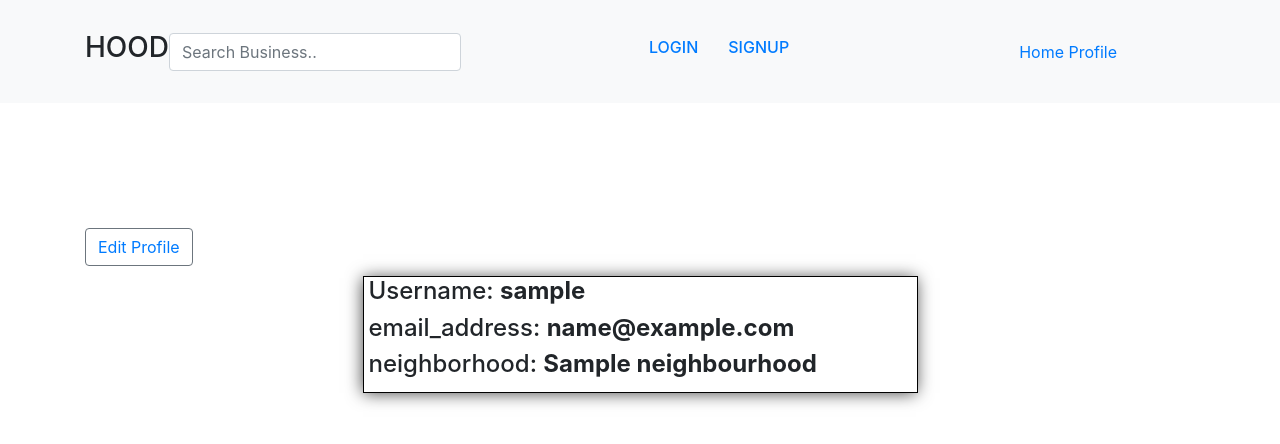
After one commit to DavidWatibini/nyozi, a Django app: page /profile/ in a window 1280 px wide. The commit adds this page. Shown: the top 444 px of the page. Run offline with Django 3.2, Linux system fonts and the light colour scheme; tables that the repository leaves empty hold one stand-in row (values such as "Sample post"); some libraries are stand-ins or nearby versions; some web fonts are replaced.

Commit message:
profile updates done

```diff
--- a/hood/forms.py
+++ b/hood/forms.py
@@ -10,3 +10,8 @@ class MakePostForm(forms.ModelForm):
     class Meta:
         model = Post
         fields = ('image_path','image_description','hood_id')
+
+class UploadForm(forms.ModelForm):
+    class Meta:
+        model = UserProfile
+        fields =('user','email_address','neighborhood_id')
--- a/hood/templates/navbar.html
+++ b/hood/templates/navbar.html
@@ -53,9 +53,9 @@
         </div>
         <div style='margin-left:150px;float:left;'>
 
-          <a href="">Home</a>
+          <a href="/">Home</a>
 
-          <a href="">Profile</a>
+          <a href="/profile">Profile</a>
         </div>
       </div>
     </div>
--- /dev/null
+++ b/hood/templates/profile.html
@@ -0,0 +1,30 @@
+{% extends 'base.html' %}
+{% block content %}
+{{ block.super}}
+{% load bootstrap4%}
+
+<br>
+<br>
+<br>
+<div class="container">
+  <button id="button_h" type="button" class="btn btn-outline-secondary"><a href="/new">Edit Profile</a></button>
+  <i id="fa_h" style="font-size:24px" class="fa fa-cog" aria-hidden="true"></i>
+  <div id="block">
+    <div class="block">
+      {% for prof in all_profile%}
+      <h4 id="p_hhh">Username: <strong>{{prof.user}}</strong></h4>
+      <h4 id="p_hhh">email_address: <strong>{{prof.email_address}}</strong></h4>
+      <h4 id="p_hhh">neighborhood: <strong>{{prof.neighborhood_id}}</strong></h4>
+      {% endfor %}
+    </div>
+    <br>
+  </div>
+</div>
+<br>
+<br>
+<div class="">
+  {%for de in images%}
+  <img src="{{de.image_path.url}}" alt="">
+  {%endfor%}
+</div>
+{%endblock%}
--- a/hood/urls.py
+++ b/hood/urls.py
@@ -11,6 +11,8 @@ urlpatterns= [
     url(r'hood/', views.hood, name="hood"),
     url(r'post',views.post,name="post"),
     url(r'^search/', views.search_business, name='search_results'),
+    url(r'profile/',views.profile_index, name='profile'),
+    url(r'new/',views.update_index, name='new')
 ]
 if settings.DEBUG:
     urlpatterns+= static(settings.MEDIA_URL, document_root = settings.MEDIA_ROOT)
--- a/hood/views.py
+++ b/hood/views.py
@@ -65,3 +65,33 @@ def search_business(request):
     else:
         message = "You haven't searched for any term"
         return render(request, 'search.html',locals())
+
+
+def profile_index(request):
+    if request.method == 'POST':
+        form = UploadForm(request.POST,request.FILES)
+
+        if form.is_valid():
+            form.save()
+            return redirect('profile')
+    else:
+        form =UploadForm()
+
+
+        all_profile = UserProfile.objects.all()
+    return render(request,'profile.html', locals())
+
+
+def update_index(request):
+    # all_profile = Profile.objects.all()
+    profile = UserProfile.objects.get(user_id = request.user)
+    if request.method == 'POST':
+        form = UploadForm(request.POST,request.FILES)
+
+        if form.is_valid():
+            form.save()
+            return redirect('profile')
+    else:
+        form  = UploadForm()
+
+    return render(request,'new.html', locals())
--- a/static/css/base.css
+++ b/static/css/base.css
@@ -114,3 +114,14 @@ img{
   margin-top: 10%;
 
 }
+.block{
+  padding: 5px;
+  padding-top: 0;
+  border: 1px solid black;
+  box-shadow: -1px 1px 16px -1px rgba(0, 0, 0, 0.75);
+  margin: 10px;
+  overflow: hidden;
+  transition: transform 1s;
+  width: 50%;
+  margin-left: 25%;
+}
```
Also changed, not shown: hood/templates/new.html (added, +15 -0 lines), media/gallery/ent3.jpg (added).
